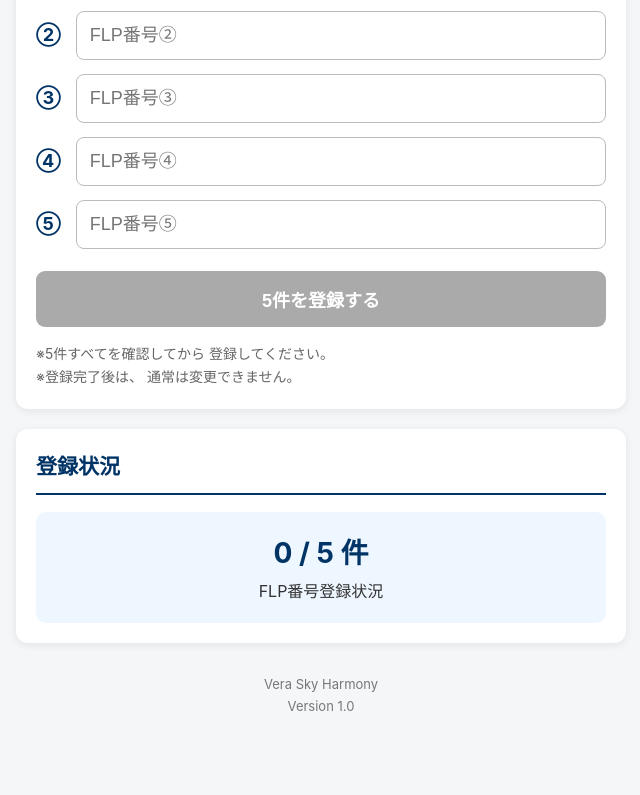
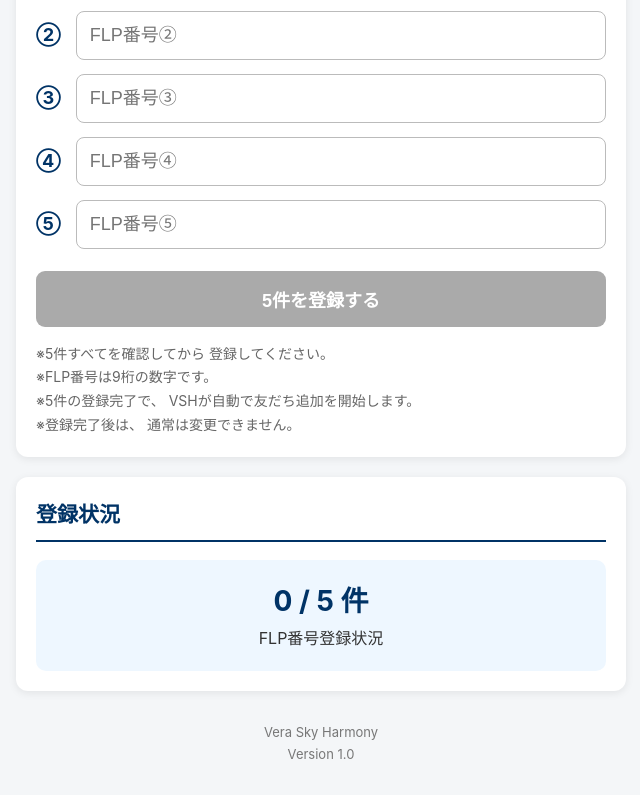
Before and after one commit to Vera-Sky-Harmony/vsh-server, a website: page member-admin.html in a window 1280 px wide. Shown: the part 604-1399 px from the top of the page, without its empty margins (319-959 px from the left). Before the commit the page ends 1351 px from the top, so only its background shows below. Drawn offline with Linux system fonts and the light colour scheme; no server answers.

Commit message:
Update member-admin.html

```diff
--- a/member-admin.html
+++ b/member-admin.html
@@ -468,6 +468,11 @@ body {
   ※5件すべてを確認してから
   登録してください。<br>
 
+  ※FLP番号は9桁の数字です。<br>
+
+  ※5件の登録完了で、
+  VSHが自動で友だち追加を開始します。<br>
+
   ※登録完了後は、
   通常は変更できません。
 
```
Lines whose indentation alone changed are shown as unchanged.
